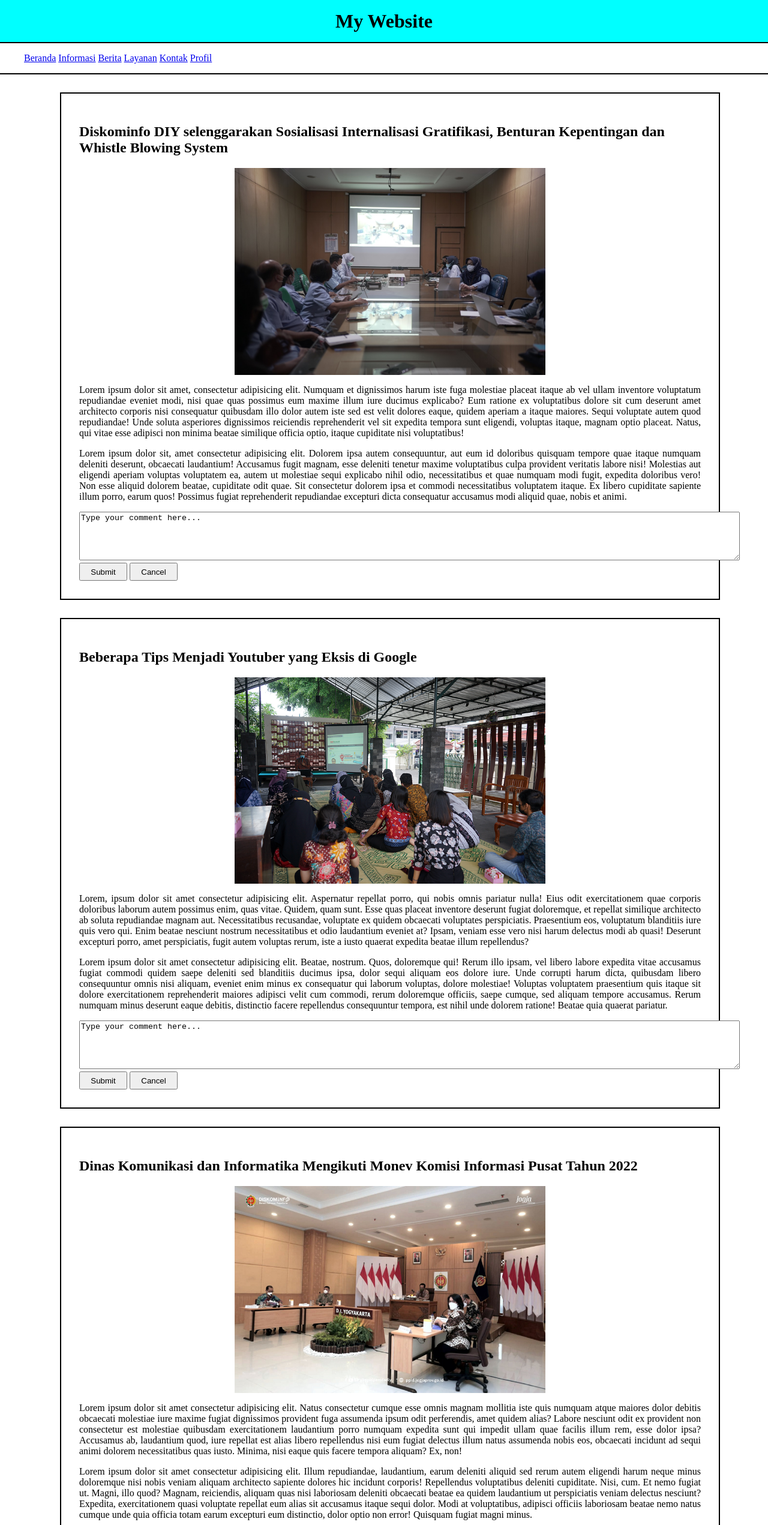
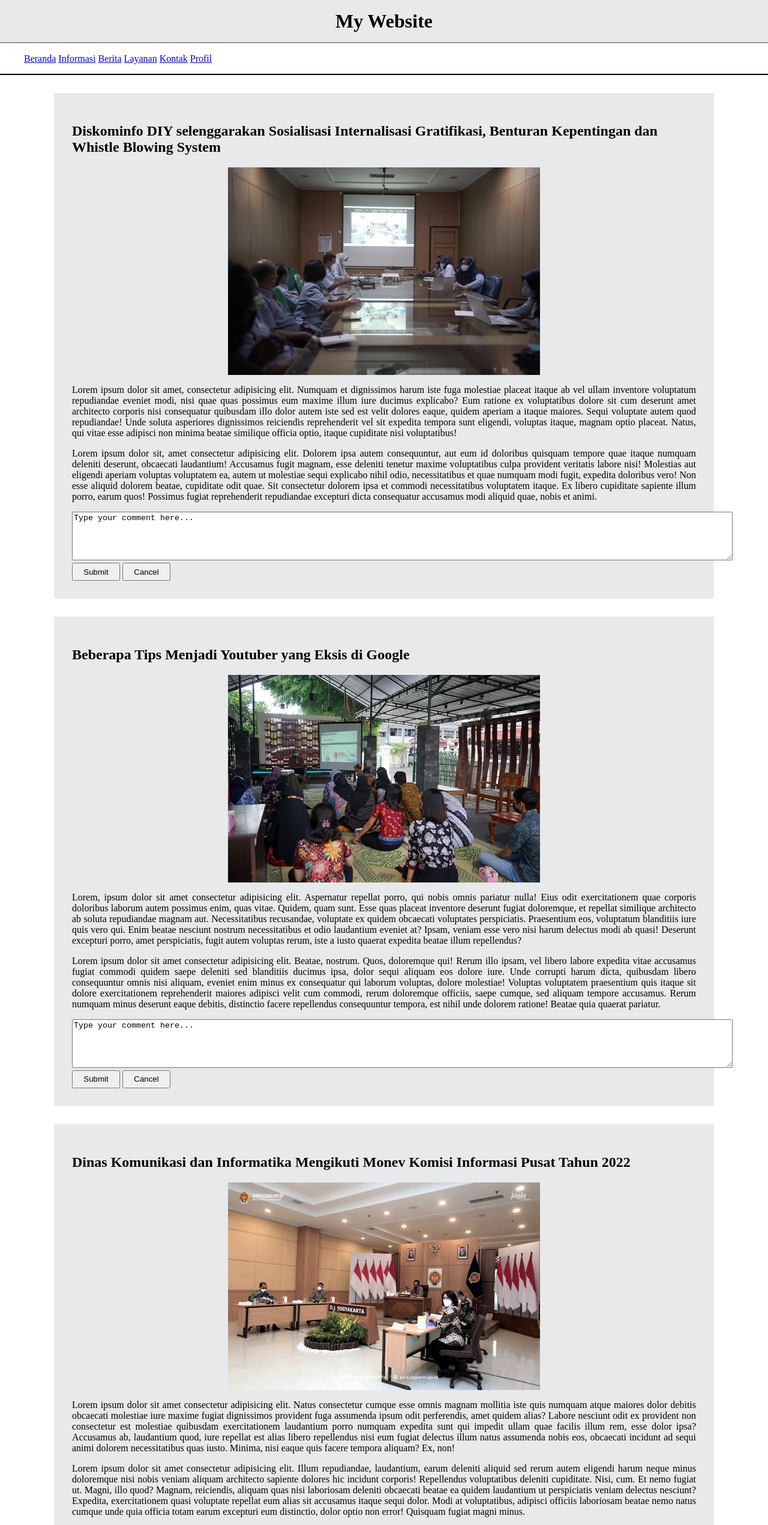
Before and after one commit to Dikocesrt/Web-TugasKelompok1, a plain HTML site: page index.html in a window 1280 px wide. Shown: the top 2542 px of the page at 60% size. Drawn offline with Linux system fonts and the light colour scheme.

Commit message:
Finish HTML

```diff
--- a/index.html
+++ b/index.html
@@ -9,7 +9,7 @@
 </head>
 <body style="margin: 0px;">
     <div class="wrapper" style="width: 100%;">
-        <div class="header" style="background-color: aqua; width: 100%; border-bottom: 2px solid black; height: 70px;">
+        <div class="header" style="width: 100%; border-bottom: groove; height: 70px; background-color: #E7E9EB;">
             <h1 style="font-weight: bold; text-align: center; margin: 0px; line-height: 70px;">My Website</h1>
         </div>
         <div class="dashboard" style="border-bottom: 2px solid black;">
@@ -25,8 +25,8 @@
             </nav>
         </div>
         <div class="main">
-            <div class="berita" style="width: 1100px; margin-top: 30px; float: left; margin-left: 100px;">
-                <div class="artikel" style="border: 2px solid black; padding: 30px; margin-bottom: 30px;">
+            <div class="berita" style="width: 1100px; margin-top: 30px; float: left; margin-left: 90px;">
+                <div class="artikel" style="background-color: #E7E9EB; padding: 30px; margin-bottom: 30px;">
                     <h2 style="text-align: left;">Diskominfo DIY selenggarakan Sosialisasi Internalisasi Gratifikasi, Benturan Kepentingan dan Whistle Blowing System</h2>
                     <img src="DSC09497.jpg" alt="" style="width: 50%; display: block; margin-left: auto; margin-right: auto;">
                     <p style="text-align: justify;">Lorem ipsum dolor sit amet, consectetur adipisicing elit. Numquam et dignissimos harum iste fuga molestiae placeat itaque ab vel ullam inventore voluptatum repudiandae eveniet modi, nisi quae quas possimus eum maxime illum iure ducimus explicabo? Eum ratione ex voluptatibus dolore sit cum deserunt amet architecto corporis nisi consequatur quibusdam illo dolor autem iste sed est velit dolores eaque, quidem aperiam a itaque maiores. Sequi voluptate autem quod repudiandae! Unde soluta asperiores dignissimos reiciendis reprehenderit vel sit expedita tempora sunt eligendi, voluptas itaque, magnam optio placeat. Natus, qui vitae esse adipisci non minima beatae similique officia optio, itaque cupiditate nisi voluptatibus!</p>
@@ -38,7 +38,7 @@
                         <button style="height: 30px; width: 80px;">Cancel</button>
                     </form>
                 </div>
-                <div class="artikel" style="border: 2px solid black; padding: 30px; margin-bottom: 30px;">
+                <div class="artikel" style="background-color: #E7E9EB; padding: 30px; margin-bottom: 30px;">
                     <h2 style="text-align: left;">Beberapa Tips Menjadi Youtuber yang Eksis di Google</h2>
                     <img src="DSC07343.png" alt="" style="width: 50%; display: block; margin-left: auto; margin-right: auto;">
                     <p style="text-align: justify;">Lorem, ipsum dolor sit amet consectetur adipisicing elit. Aspernatur repellat porro, qui nobis omnis pariatur nulla! Eius odit exercitationem quae corporis doloribus laborum autem possimus enim, quas vitae. Quidem, quam sunt. Esse quas placeat inventore deserunt fugiat doloremque, et repellat similique architecto ab soluta repudiandae magnam aut. Necessitatibus recusandae, voluptate ex quidem obcaecati voluptates perspiciatis. Praesentium eos, voluptatum blanditiis iure quis vero qui. Enim beatae nesciunt nostrum necessitatibus et odio laudantium eveniet at? Ipsam, veniam esse vero nisi harum delectus modi ab quasi! Deserunt excepturi porro, amet perspiciatis, fugit autem voluptas rerum, iste a iusto quaerat expedita beatae illum repellendus?</p>
@@ -50,7 +50,7 @@
                         <button style="height: 30px; width: 80px;">Cancel</button>
                     </form>
                 </div>
-                <div class="artikel" style="border: 2px solid black; padding: 30px;">
+                <div class="artikel" style="background-color: #E7E9EB; padding: 30px;">
                     <h2 style="text-align: left;">Dinas Komunikasi dan Informatika Mengikuti Monev Komisi Informasi Pusat Tahun 2022</h2>
                     <img src="Monev_KIP_2021_Headline.png" alt="" style="width: 50%; display: block; margin-left: auto; margin-right: auto;">
                     <p style="text-align: justify;">Lorem ipsum dolor sit amet consectetur adipisicing elit. Natus consectetur cumque esse omnis magnam mollitia iste quis numquam atque maiores dolor debitis obcaecati molestiae iure maxime fugiat dignissimos provident fuga assumenda ipsum odit perferendis, amet quidem alias? Labore nesciunt odit ex provident non consectetur est molestiae quibusdam exercitationem laudantium porro numquam expedita sunt qui impedit ullam quae facilis illum rem, esse dolor ipsa? Accusamus ab, laudantium quod, iure repellat est alias libero repellendus nisi eum fugiat delectus illum natus assumenda nobis eos, obcaecati incidunt ad sequi animi dolorem necessitatibus quas iusto. Minima, nisi eaque quis facere tempora aliquam? Ex, non!</p>
@@ -63,7 +63,7 @@
                     </form>
                 </div>
             </div>
-            <div class="sidebar" style="border: 2px solid black; float: right; margin-top: 30px; width: 300px; margin-right: 100px; padding: 30px; padding-bottom: 0px;">
+            <div class="sidebar" style="background-color: #E7E9EB; float: right; margin-top: 30px; width: 300px; margin-right: 90px; padding: 30px; padding-bottom: 0px;">
                 <h2>Gallery</h2>
                 <img src="IMG_2175.png" alt="" style="width: 100%;">
                 <h4 style="margin-top: 10px;">Perjanjian Kejasama anatra Diskominfo DIY dan PT Telkom Indonesia</h4>
@@ -90,7 +90,7 @@
 
             </div>
         </div>
-        <div class="footer" style="height: 50px;  background-color: blue;">
+        <div class="footer" style="height: 50px;  background-color: #E7E9EB;">
             <p style="line-height: 50px; text-align: center; font-weight: bold; font-size: 22px;">Copyright ©2022. Kelompok Cihuy. All Right Reserved.</p>
         </div>
     </div>
```
